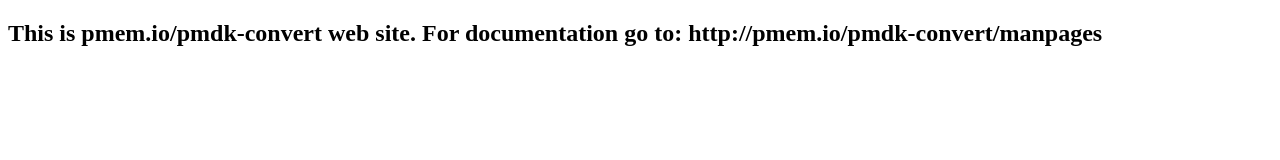
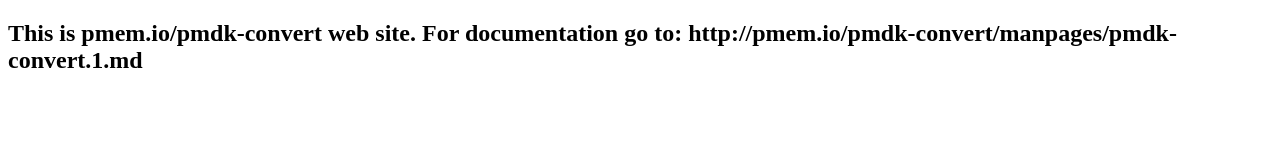
Before and after one commit to pmem/pmdk-convert, a plain HTML site: page index.html in a window 1280 px wide. Drawn offline with Linux system fonts and the light colour scheme.

Commit message:
doc: add init pmdk-convert doc

```diff
--- a/index.html
+++ b/index.html
@@ -2,10 +2,10 @@
 <html>
 	<head>
 			<meta charset="utf-8">
-				<meta http-equiv="refresh" content="1; url=http://pmem.io/pmdk-convert/manpages">
+				<meta http-equiv="refresh" content="1; url=http://pmem.io/pmdk-convert/manpages/pmdk-convert.1.md">
 					<title>pmem.io</title>
 	</head>
 	<body>
-			<h2>This is pmem.io/pmdk-convert web site. For documentation go to: http://pmem.io/pmdk-convert/manpages</h2>
+			<h2>This is pmem.io/pmdk-convert web site. For documentation go to: http://pmem.io/pmdk-convert/manpages/pmdk-convert.1.md</h2>
 	</body>
 </html>
```
Also changed, not shown: 2 other files.
